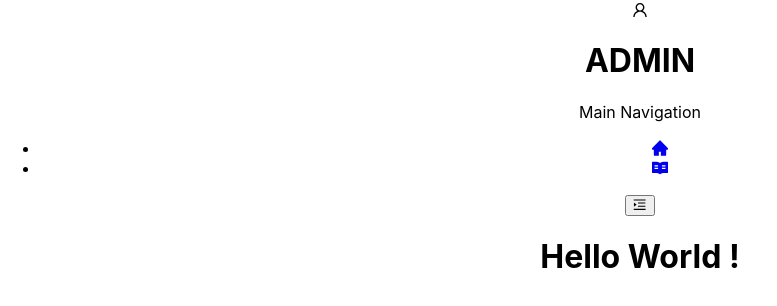
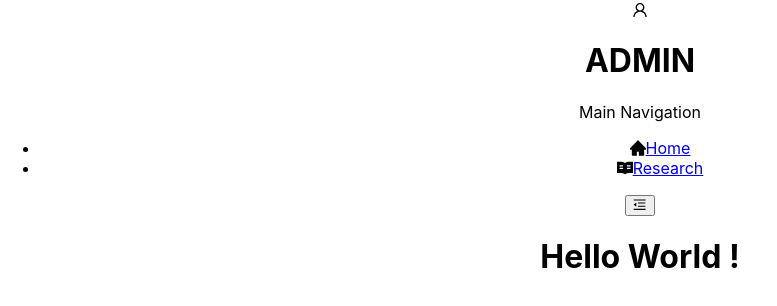
Before and after one commit to Jhay1413/grad-app-frontend, a React (Create React App) app: page /admin in a window 1280 px wide. Shown: the top 306 px of the page, without its empty margins (0-777 px from the left). Built offline with nearby package versions, Linux system fonts and the light colour scheme; no server answers.

Commit message:
adjust the size of abstract

```diff
--- a/src/components/admin/admin-components/adminLayout.js
+++ b/src/components/admin/admin-components/adminLayout.js
@@ -9,7 +9,7 @@ import ResearchPage from '../admin-pages/research/research';
 
 import LoadingComponent from '../../common/loading/loading';
 const AdminLayout = () => {
-    const [showSidebar,setShowSideBar] = useState(false);
+    const [showSidebar,setShowSideBar] = useState(true);
     const [loading,setLoading] = useState(false);
     return (
       <>
--- a/src/components/admin/admin-pages/research/research.js
+++ b/src/components/admin/admin-pages/research/research.js
@@ -1,5 +1,5 @@
 
-import { Space, Table,Button } from 'antd';
+import { Space, Table,Button ,Popover} from 'antd';
 import { FormOutlined } from '@ant-design/icons';
 import { useEffect, useState } from 'react';
 import AddResearch from '../../admin-modals/addData';
@@ -13,6 +13,7 @@ const ResearchPage = ({loading,setLoading}) => {
     const [listResearch,setResearch] = useState([]);
     const [updateData,setUpdateData] = useState();
     const [dataChange,setDataChange] = useState(false);
+
 
     const paginationConfig = {
       pageSize: 3, // Set the number of records per page to 10
@@ -68,7 +69,16 @@ const ResearchPage = ({loading,setLoading}) => {
         title: 'Abstract',
         dataIndex: 'Abstract',
         key: 'Abstract',
-        className: 'wrapText'
+        className: 'wrapText',
+        render: (text) => {
+          const truncatedText = text.slice(0, 100) + (text.length > 100 ? '...' : '');
+          return (
+            <Popover content={<p>{text}</p>} title="Abstract" trigger="click">
+              <span style={{ cursor: 'pointer' }}>{truncatedText}</span>
+            </Popover>
+          );
+        },
+
       },
 
       {
@@ -140,7 +150,7 @@ const ResearchPage = ({loading,setLoading}) => {
           <div className='min-w-11/12 bg-white mx-auto'>
             <div className='flex flex-col p-5'>
               <button className='flex p-5' onClick={addButtonClick}><FormOutlined style={{ fontSize: '30px', color: '#08c' }}/></button>
-                <Table columns={columns}  dataSource = {listResearch.map(research=>({...research,key:research._id}))} scroll={{ x: 'max-content',}} pagination={paginationConfig}/>
+                <Table columns={columns}   dataSource = {listResearch.map(research=>({...research,key:research._id}))} scroll={{ x: 'max-content',}} pagination={paginationConfig}/>
                 <AddResearch isModalOpen={isModalOpen} setIsModalOpen={setIsModalOpen} handleCancel={handleCancel} updateData={updateData} setUpdatedata={setUpdateData} dataChange = {dataChange} setDataChange={setDataChange} loadingState={loadingState}/>
             </div>
           </div>
```
